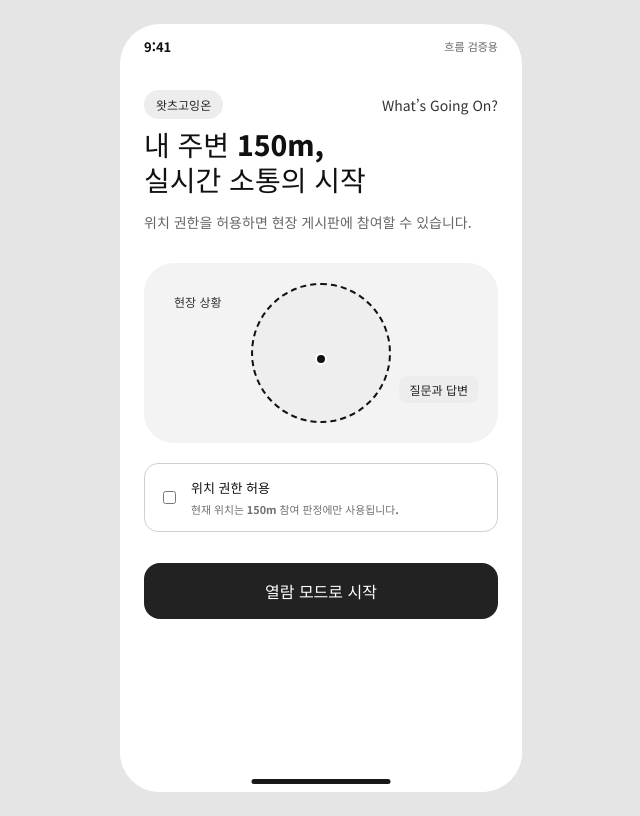
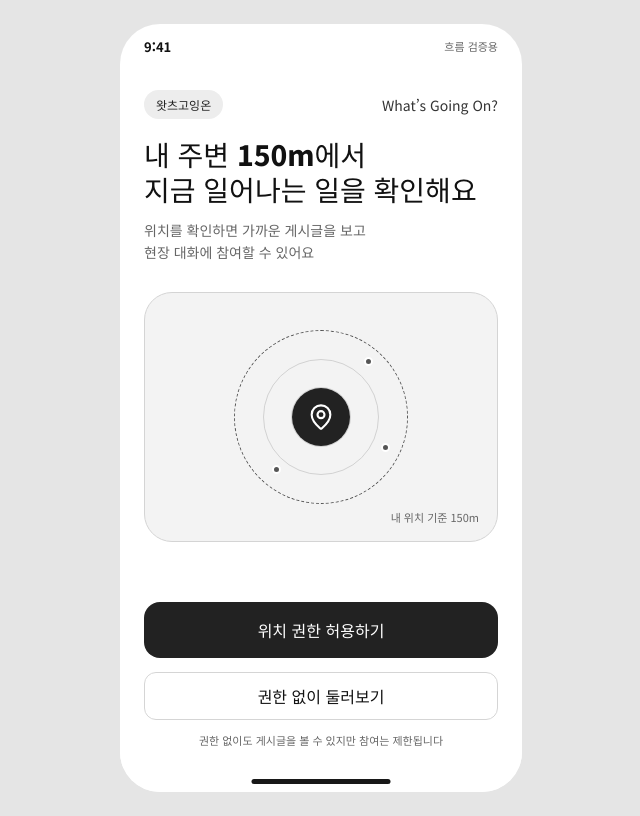
Before and after one commit to WGO-What-s-Going-On/Frontend, a React (Vite) app: page / in a window 1280 px wide. Both pictures are taken after a click on the button "카카오로 계속하기". Shown: the whole page, without its empty margins (319-959 px from the left). Built offline with nearby package versions, Linux system fonts and the light colour scheme.

Commit message:
위치 안내 화면 수정

```diff
--- a/src/features/auth/AuthScreens.tsx
+++ b/src/features/auth/AuthScreens.tsx
@@ -1,4 +1,3 @@
-import { useState } from 'react'
 import { MapPin } from 'lucide-react'
 import { AppShell } from '../../components/layout/AppShell'
 import { useApp } from '../../context/AppContext'
@@ -21,13 +20,20 @@ export function LoginScreen() {
 
 export function IntroScreen() {
   const { go, setInRange } = useApp()
-  const [locationAllowed, setLocationAllowed] = useState(false)
-  const start = () => { setInRange(locationAllowed); go(locationAllowed ? 'home' : 'outside') }
-  return <AppShell nav={false}>
+  const allowLocation = () => { setInRange(true); go('home') }
+  const browseWithoutLocation = () => { setInRange(false); go('home') }
+  return <AppShell nav={false} contentClassName="permission-screen">
     <div className="row"><span className="pill mint">왓츠고잉온</span><span className="eyebrow blue">What’s Going On?</span></div>
-    <h1>내 주변 150m,<br/>실시간 소통의 시작</h1><p className="muted">위치 권한을 허용하면 현장 게시판에 참여할 수 있습니다.</p>
-    <div className="range-card"><span className="badge red">현장 상황</span><div className="range"><i/></div><span className="badge chat right">질문과 답변</span></div>
-    <label className="permission-row"><input type="checkbox" checked={locationAllowed} onChange={(event) => setLocationAllowed(event.target.checked)}/><span><strong>위치 권한 허용</strong><small>현재 위치는 150m 참여 판정에만 사용됩니다.</small></span></label>
-    <button className="primary" onClick={start}>{locationAllowed ? '위치 확인 후 시작' : '열람 모드로 시작'}</button>
+    <h1 className="permission-title">내 주변 150m에서<br/>지금 일어나는 일을 확인해요</h1>
+    <p className="muted permission-copy">위치를 확인하면 가까운 게시글을 보고<br/>현장 대화에 참여할 수 있어요</p>
+    <div className="permission-visual" aria-hidden="true">
+      <div className="permission-radius"><span className="nearby-dot dot-one"/><span className="nearby-dot dot-two"/><span className="nearby-dot dot-three"/><b><MapPin size={28} strokeWidth={1.8}/></b></div>
+      <small>내 위치 기준 150m</small>
+    </div>
+    <div className="permission-actions">
+      <button className="primary" onClick={allowLocation}>위치 권한 허용하기</button>
+      <button className="secondary-button" onClick={browseWithoutLocation}>권한 없이 둘러보기</button>
+      <p>권한 없이도 게시글을 볼 수 있지만 참여는 제한됩니다</p>
+    </div>
   </AppShell>
 }
--- a/src/flow-only.css
+++ b/src/flow-only.css
@@ -187,6 +187,118 @@
   }
 }
 
+.permission-screen {
+  display: flex;
+  flex-direction: column;
+  overflow: hidden;
+  padding-bottom: 44px;
+}
+
+.permission-title {
+  margin-top: 18px;
+}
+
+.permission-copy {
+  margin: 0;
+}
+
+.permission-visual {
+  min-height: 250px;
+  display: grid;
+  place-items: center;
+  position: relative;
+  margin: 28px 0 20px;
+  overflow: hidden;
+  border: 1px solid #d4d4d4;
+  border-radius: 28px;
+  background: #f3f3f3;
+}
+
+.permission-radius {
+  width: 174px;
+  height: 174px;
+  display: grid;
+  place-items: center;
+  position: relative;
+  border: 1px dashed #555;
+  border-radius: 50%;
+}
+
+.permission-radius::before,
+.permission-radius::after {
+  content: '';
+  position: absolute;
+  border: 1px solid #d2d2d2;
+  border-radius: 50%;
+}
+
+.permission-radius::before {
+  inset: 28px;
+}
+
+.permission-radius::after {
+  inset: 56px;
+}
+
+.permission-radius b {
+  width: 58px;
+  height: 58px;
+  display: grid;
+  place-items: center;
+  z-index: 1;
+  color: #fff;
+  border-radius: 50%;
+  background: #222;
+}
+
+.nearby-dot {
+  width: 9px;
+  height: 9px;
+  position: absolute;
+  z-index: 1;
+  border: 2px solid #fff;
+  border-radius: 50%;
+  background: #555;
+}
+
+.dot-one {
+  top: 26px;
+  right: 34px;
+}
+
+.dot-two {
+  right: 17px;
+  bottom: 51px;
+}
+
+.dot-three {
+  bottom: 29px;
+  left: 37px;
+}
+
+.permission-visual small {
+  position: absolute;
+  right: 18px;
+  bottom: 16px;
+  color: #666;
+  font-size: 11px;
+}
+
+.permission-actions {
+  margin-top: auto;
+}
+
+.permission-actions .primary {
+  margin-top: 0;
+}
+
+.permission-actions p {
+  margin: 12px 0 0;
+  color: #666;
+  font-size: 11px;
+  text-align: center;
+}
+
 .blue,
 .red,
 .badge.red,
```
